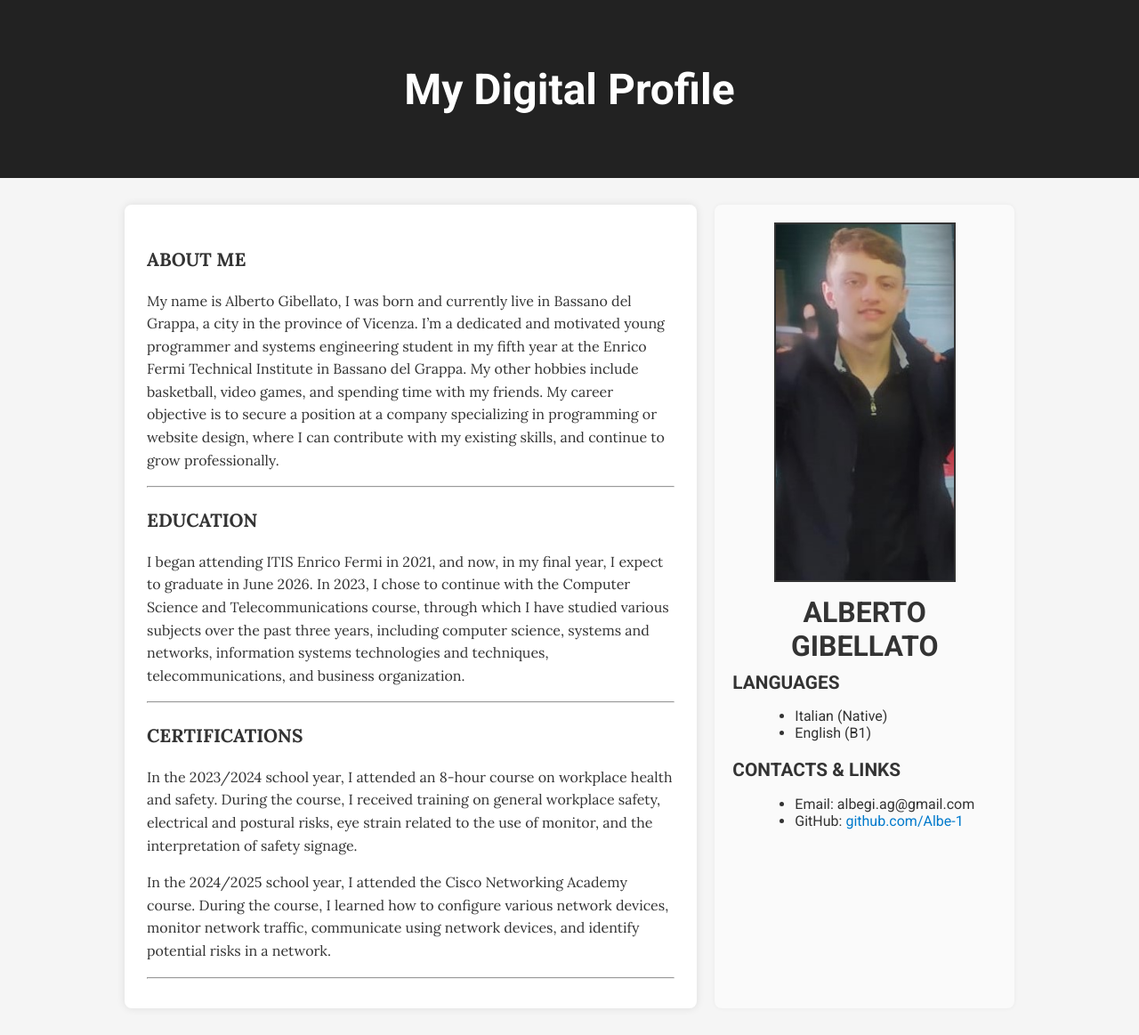
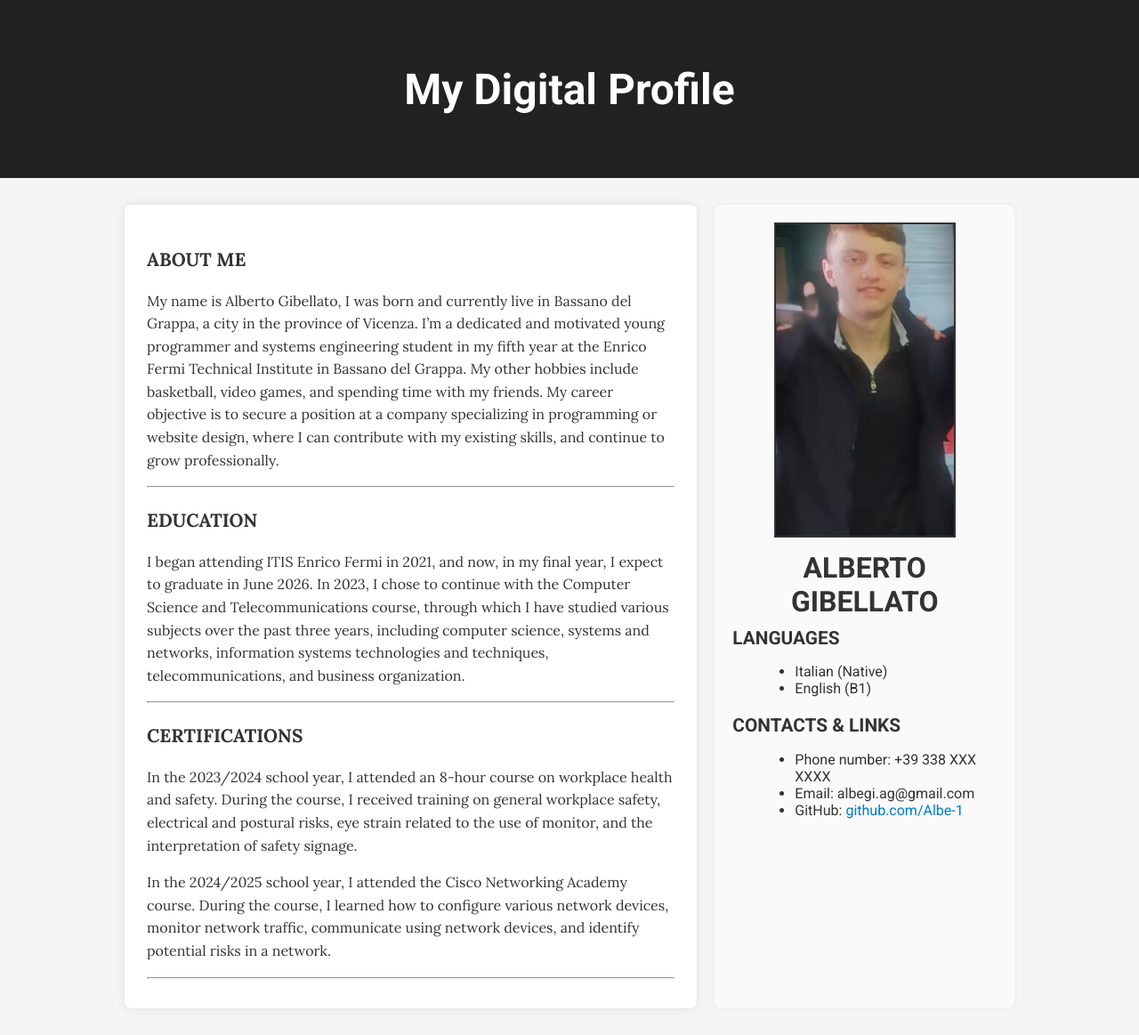
Before and after one commit to Albe-1/GibellatoDigitalProfile.github.io, a Jekyll site: the page built from index.md, in a window 1280 px wide. Shown: the whole page at 89% size. Built offline with Jekyll 4.4.1, drawn with Linux system fonts in a browser that asks for light colours.

Commit message:
Update default.html

```diff
--- a/_layouts/default.html
+++ b/_layouts/default.html
@@ -58,7 +58,7 @@
     }
     .profile-img {
       width: 200px;
-      height: 400px;
+      height: 350px;
       object-fit: cover;
       margin-bottom: 15px;
       border: 2px solid #333;
@@ -135,6 +135,7 @@
       <h2>Contacts & Links</h2>
       <div class="profile-contacts">
         <ul>
+          <li>Phone number: +39 338 XXX XXXX</li>
           <li>Email: albegi.ag@gmail.com</li>
           <li>GitHub: <a href="https://github.com/Albe-1" target="_blank">github.com/Albe-1</a></li>
         </ul>
```
